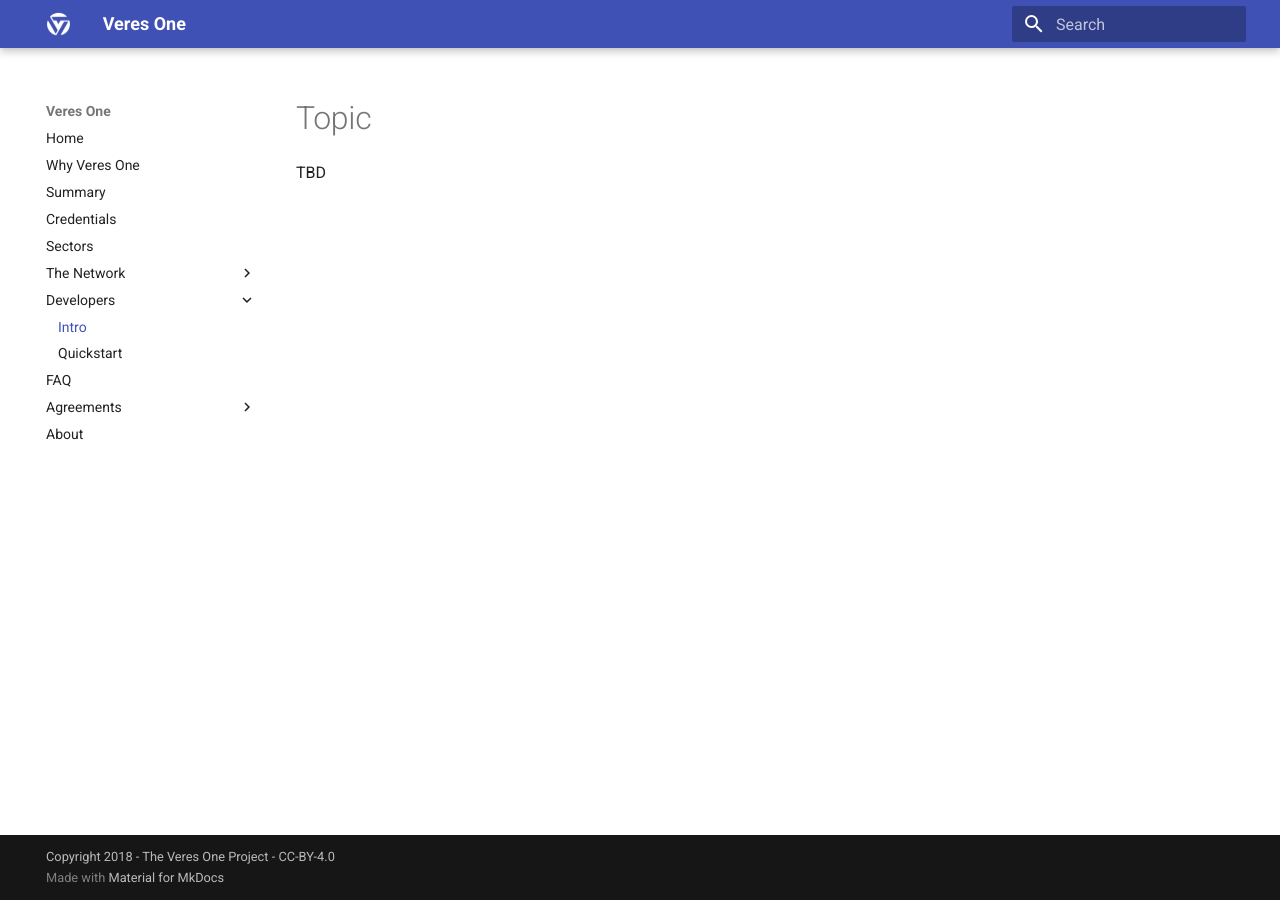
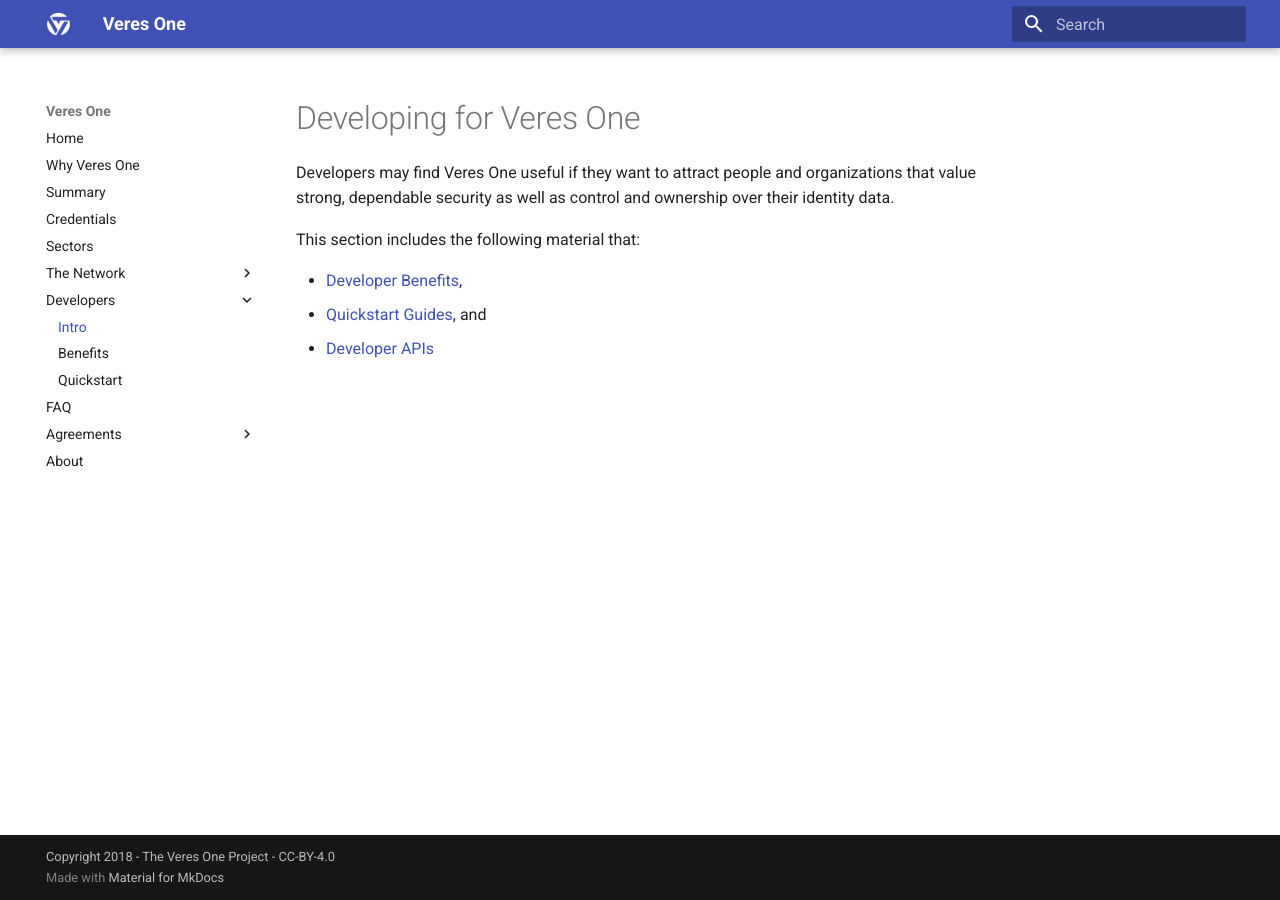
Before and after one commit to veres-one/docs.veres.one, an MkDocs documentation site: the page built from docs/developers/index.md, in a window 1280 px wide. Built offline with MkDocs 1.6.1 and Material for MkDocs 9.7.7, drawn with Linux system fonts in a browser that asks for light colours; old or Windows-style settings are respelled for this version of MkDocs.

Commit message:
Add developer intro and benefits sections.

```diff
--- a/docs/developers/index.md
+++ b/docs/developers/index.md
@@ -1,3 +1,11 @@
-# Topic
+# Developing for Veres One
 
-TBD
+Developers may find Veres One useful if they want to attract people and
+organizations that value strong, dependable security as well as control
+and ownership over their identity data.
+
+This section includes the following material that:
+
+ * [Developer Benefits](benefits.md),
+ * [Quickstart Guides](guides.md), and
+ * [Developer APIs](apis.md)
--- a/mkdocs.yml
+++ b/mkdocs.yml
@@ -24,6 +24,7 @@ pages:
         - 'Funding': 'network/funding.md'
     - 'Developers':
         - 'Intro': 'developers/index.md'
+        - 'Benefits': 'developers/benefits.md'
         - 'Quickstart': 'developers/quickstart.md'
 #        - 'Guides': 'developers/guides.md'
 #        - 'REST API': 'developers/rest-api.md'
```
Also changed, not shown: docs/developers/benefits.md (added, +33 -0 lines), docs/network/accelerators.md (+1 -1 lines), docs/network/economics.md (+1 -2 lines).
